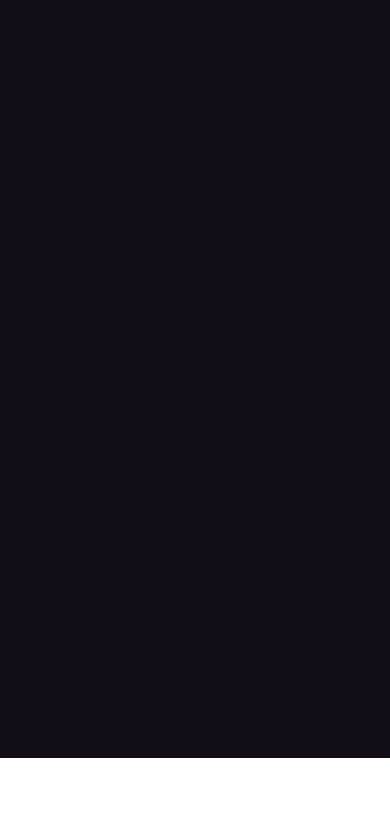
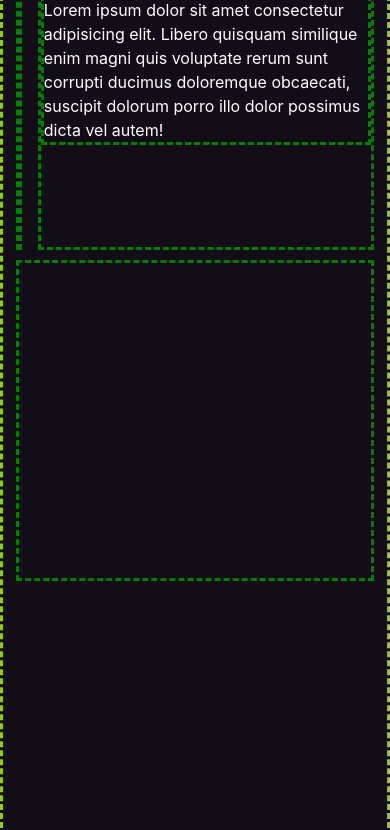
Before and after one commit to ProtacioUno/personal_web, a plain HTML site: page index.html in a window 390 px wide. Shown: the part 86-916 px from the top of the page. Before the commit the page ends 844 px from the top, so only its background shows below. Drawn offline with nearby package versions, Linux system fonts and the light colour scheme.

Commit message:
011 fixing

```diff
--- a/index.html
+++ b/index.html
@@ -81,11 +81,44 @@
 		<section id="block-3">
 			<div class="sub">
 				<div id="im"> </div>
-				<div id="content"></div>
+				<div id="content">
+					<h1>
+						Project title
+					   </h1>
+					   <p>
+						   Lorem ipsum dolor sit amet consectetur adipisicing elit. Libero quisquam similique enim magni quis voluptate rerum sunt corrupti ducimus doloremque obcaecati, suscipit dolorum porro illo dolor possimus dicta vel autem!
+					   </p>
+				</div>
+				 <div id="tool_bar">  </div>
+
+
 				<!-- <div> </div> -->
 				<!-- <img src="" alt="">	 -->
 
 			</div>
+
+
+		</section>
+		<section id="block-3">
+			<div class="sub">
+				<div id="im"> </div>
+				<div id="content">
+					<h1>
+						Project title
+					   </h1>
+					   <p>
+						   Lorem ipsum dolor sit amet consectetur adipisicing elit. Libero quisquam similique enim magni quis voluptate rerum sunt corrupti ducimus doloremque obcaecati, suscipit dolorum porro illo dolor possimus dicta vel autem!
+					   </p>
+				</div>
+				 <div id="tool_bar">  </div>
+
+
+				<!-- <div> </div> -->
+				<!-- <img src="" alt="">	 -->
+
+			</div>
+
+
 		</section>
 		<!-- <section > </section> -->
 	</main>
--- a/src_style/peps.css
+++ b/src_style/peps.css
@@ -38,7 +38,7 @@ body main {
 	margin-top: 30px;
 	grid-template-rows: 70vh  ;
 	grid-template-columns: 1fr 1fr ;
-	/* max-width: 1000px; */
+	/* max-width: 1000px; */s
 	width: 1000px;
 	/* width: 100% ; */
 }
@@ -162,16 +162,43 @@ body main {
 
 #block-3 {
 	background-color:  var(--primary-color) ;
-	height: 100vh;
+	padding: 3em;
+	height: 80vh;
+	display: flex;
+	justify-content: center ;
+
 }
 
 #block-3 .sub {
 	border:  3px dashed rgb(147, 199, 25) ;
 	display: grid ;
-	grid-template-rows:  1fr 1fr ;
-	grid-template-columns: 1fr 1fr ;
+	grid-template-rows:  70%  30%  ;
+	grid-template-columns: 57% 43%  ;
+	padding: 2em;
+	width: 1000px;
+	gap: 1em;
+
 }
 
+#block-3 .sub  * {
+	border: 3px dashed green ;
+	/* display: ; */
+}
+
+#block-3 .sub #content > h1  {
+	font-weight: bolder;
+
+}
+
+#block-3 .sub #content > p {
+
+}
+
+
+#block-3 .sub #tool_bar {
+	grid-column: 1/3;
+
+}
 
 @media only screen and (max-width: 500px ) {
 	/* Styles for screens less than PIXELS wide */
@@ -189,7 +216,8 @@ body main {
 	}  */
 
 	section.block-2 {
-		height : 200vh;
+		height:  auto ;
+		/* height : 200vh;  */
 	}
 
 	.block-2 .sub {
@@ -222,9 +250,25 @@ body main {
 		/* grid-row:  3/4; */
 		height: 70vh;
 	}
-	.block-2 .sub  .skill_container h2 {
-		/* font-size :  ; */
+
+
+	#block-3 {
+		padding:  0  ;
+		height: auto;
 	}
+
+	#block-3 .sub {
+		padding: 0.8em;
+		height: 120vh;
+		display:  grid ;
+		grid-template-columns:  1fr;
+		grid-template-rows:  1fr 1fr 1fr  ;
+		row-gap: 10px;
+		/* display: grid ; */
+
+	}
+
+
 
 
 
```
